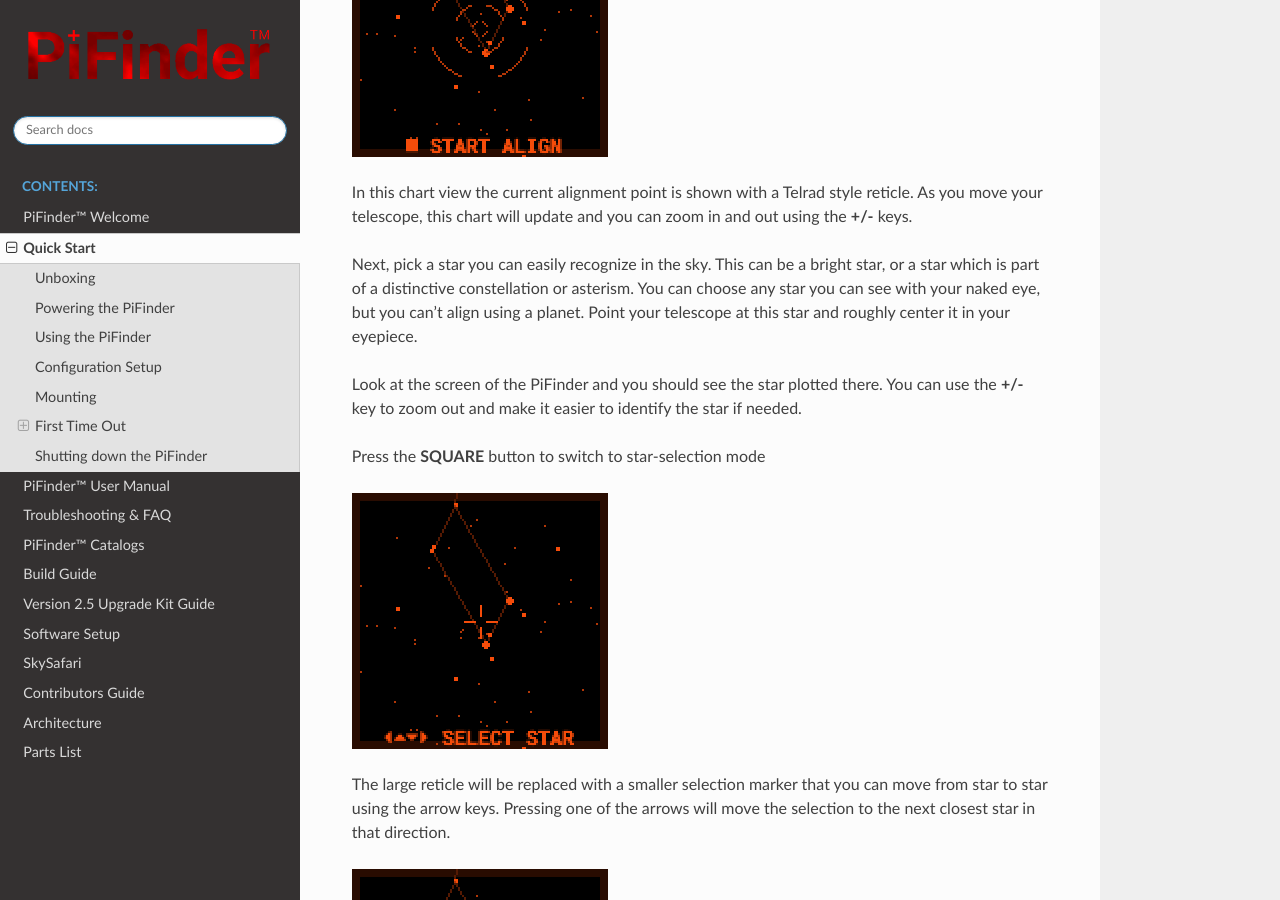
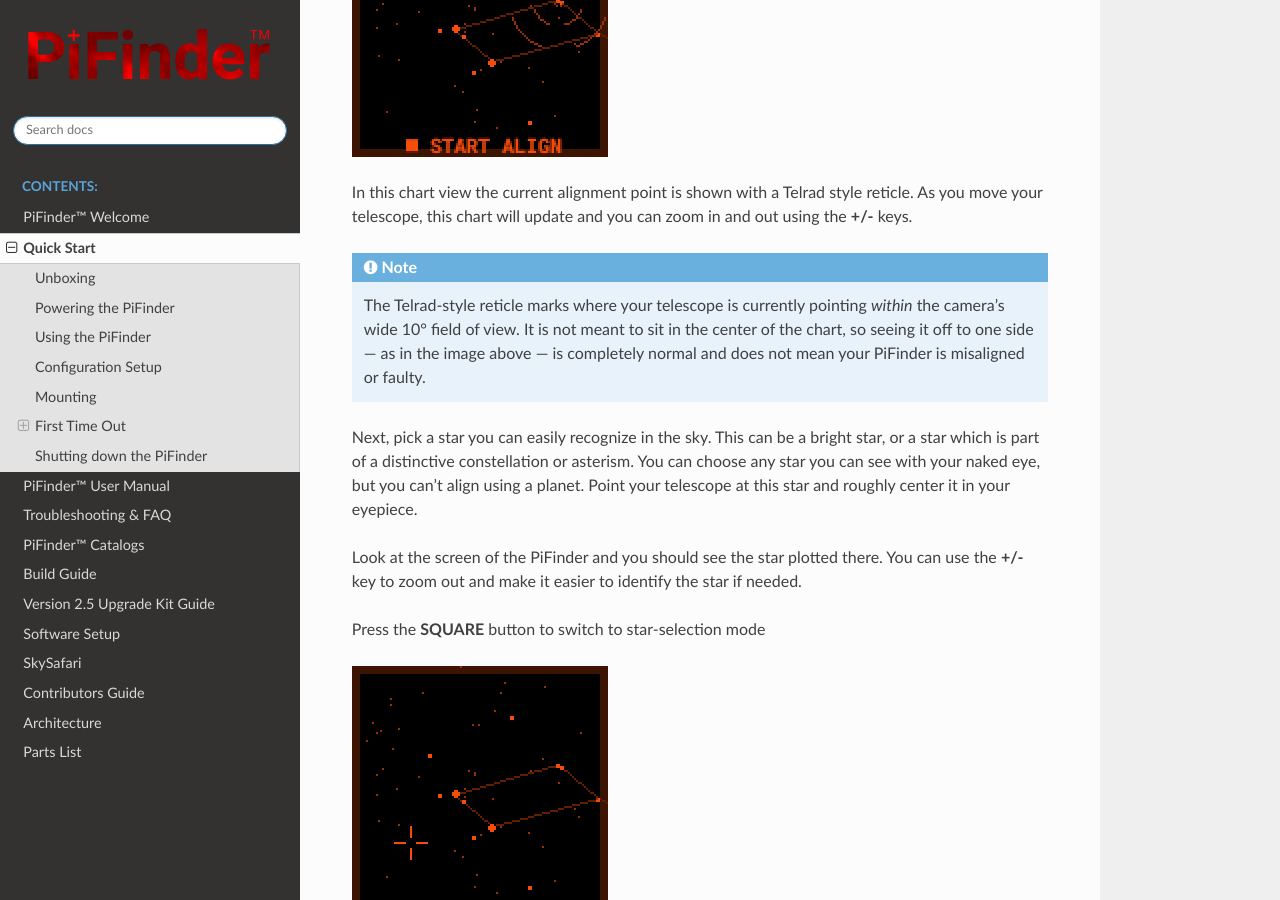
Before and after one commit to brickbots/PiFinder, a Sphinx documentation site: the page built from docs/source/quick_start.rst, in a window 1280 px wide and 900 px high, scrolled down 11663 px. Built offline with Sphinx 7.4.7 and the Read the Docs theme 3.1.0, drawn with Linux system fonts in a browser that asks for light colours.

Commit message:
Show off-center alignment reticle in Quick Start (item #3)
Add a note to the Alignment section stating the Telrad-style reticle marks
where the scope points within the camera's 10° field of view and will not be
centered, which is normal. Re-capture all four alignment demo images on a
single consistent star field so the reticle is clearly off-center and the
flow reads coherently.

Co-Authored-By: Claude Opus 4.7 (1M context) <noreply@anthropic.com>

```diff
--- a/docs/source/quick_start.rst
+++ b/docs/source/quick_start.rst
@@ -360,6 +360,12 @@ In this chart view the current alignment point is shown with a Telrad style reti
 you move your telescope, this chart will update and you can zoom in and out using the **+/-**
 keys.
 
+.. note::
+   The Telrad-style reticle marks where your telescope is currently pointing *within* the
+   camera's wide 10° field of view.  It is not meant to sit in the center of the chart, so
+   seeing it off to one side — as in the image above — is completely normal and does not
+   mean your PiFinder is misaligned or faulty.
+
 Next, pick a star you can easily recognize in the sky.  This can be a bright star, or
 a star which is part of a distinctive constellation or asterism.  You can choose any star
 you can see with your naked eye, but you can't align using a planet.  Point your telescope
```
Also changed, not shown: docs/source/images/quick_start/align_done.png, docs/source/images/quick_start/align_intro.png, docs/source/images/quick_start/align_select.png, docs/source/images/quick_start/align_start.png.
